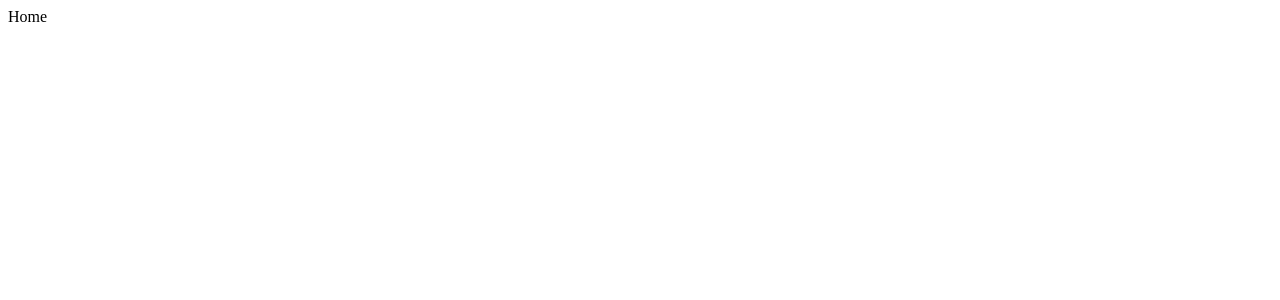
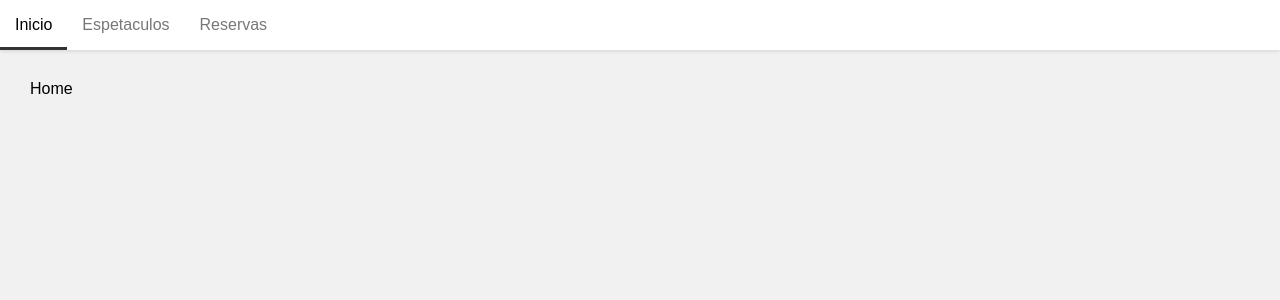
Before and after one commit to saedigital/SAE-Desafia, a Vue app: page /#/ in a window 1280 px wide. Shown: the top 300 px of the page. Built offline with nearby package versions, Linux system fonts and the light colour scheme.

Commit message:
Listagem dos espetaculos

```diff
--- a/app.js
+++ b/app.js
@@ -2,6 +2,12 @@ const express = require('express')
 const app = express()
 
 const routesEspetaculos = require('./routes/api/espetaculos')
+
+app.all('*', function(req, res, next) {
+  res.header("Access-Control-Allow-Origin", "*")
+  res.header("Access-Control-Allow-Headers", "X-Requested-With")
+  next()
+})
 
 app.use(express.urlencoded({ extended: false }))
 app.use('/espetaculos', routesEspetaculos)
--- a/routes/frontend/router.js
+++ b/routes/frontend/router.js
@@ -1,6 +1,7 @@
 import Vue from 'vue'
 import Router from 'vue-router'
 import Home from '../../src/views/Home.vue'
+import Espetaculos from '../../src/views/Espetaculos.vue'
 
 Vue.use(Router)
 
@@ -11,5 +12,10 @@ export default new Router({
       name: 'home',
       component: Home,
     },
+    {
+      path: '/espetaculos',
+      name: 'espetaculos',
+      component: Espetaculos,
+    },
   ],
 })
--- /dev/null
+++ b/services/Client/PlatformClientService.js
@@ -0,0 +1,21 @@
+import axios from 'axios'
+
+export default class PlatformClientService {
+  constructor(config) {
+    if (this.constructor === PlatformClientService) {
+      throw new Error('You can\'t instantiate an abstract class.')
+    }
+    this.client = null
+    this.createClient(config)
+  }
+
+  createClient() {
+    this.client = axios.create({
+      baseURL: `http://localhost:${process.env.PORT || 4000}`,
+      responseType: 'json',
+      headers: {
+        Accept: 'application/json',
+      },
+    })
+  }
+}
--- /dev/null
+++ b/services/EspetaculoService.js
@@ -0,0 +1,12 @@
+import PlatformClientService from './Client/PlatformClientService'
+
+export default class EspetaculoService extends PlatformClientService {
+  constructor(config) {
+    super(config)
+    this.params = null
+  }
+
+  getAll() {
+    return Promise.resolve(this.client.get('/espetaculos'))
+  }
+}
--- a/src/App.vue
+++ b/src/App.vue
@@ -1,12 +1,35 @@
 <template>
   <div id="app">
-    <div>
-
-    </div>
-    <router-view/>
+    <the-navbar />
+    <router-view class="content-area" />
   </div>
 </template>
 
+<script>
+import TheNavbar from './components/TheNavbar.vue'
+
+export default {
+  components: {
+    TheNavbar,
+  },
+}
+</script>
+
+
 <style lang="scss">
+* {
+  margin: 0;
+  padding: 0;
+  box-sizing: border-box;
+  font-family: Arial, Helvetica, sans-serif;
+}
 
+body {
+  background: #f1f1f1;
+  margin-top: 50px;
+}
+
+.content-area {
+  padding: 30px;
+}
 </style>
--- /dev/null
+++ b/src/components/ListEspetaculos.vue
@@ -0,0 +1,51 @@
+<template>
+  <table>
+    <thead>
+      <tr>
+        <th width="50" align="left">#</th>
+        <th align="left">Nome</th>
+        <th>Criado em</th>
+        <th>Atualizado em</th>
+        <th></th>
+      </tr>
+    </thead>
+    <tbody>
+      <tr v-for="(item, key) in list" :key="key">
+        <td>{{ item.id }}</td>
+        <td>{{ item.name }}</td>
+        <td>{{ item.createdAt }}</td>
+        <td>{{ item.updatedAt }}</td>
+        <td>[<router-link to="/">Ver reservas</router-link>]</td>
+        <td>[<router-link to="/">Editar espetaculo</router-link>]</td>
+        <td>[<router-link to="/">Excluir</router-link>]</td>
+      </tr>
+    </tbody>
+  </table>
+</template>
+
+<script>
+export default {
+  name: 'list-espetaculos',
+
+  props: {
+    list: { type: Array, required: true, }
+  },
+}
+</script>
+
+<style lang="scss" scoped>
+table {
+  th, td {
+    padding-right: 15px;
+
+    a {
+      color: #3d88a0;
+      text-decoration: none;
+
+      &:hover {
+        color: #274e5a;
+      }
+    }
+  }
+}
+</style>
--- /dev/null
+++ b/src/components/TheNavbar.vue
@@ -0,0 +1,51 @@
+<template>
+  <nav>
+    <ul class="menu">
+      <li class="menu__item"><router-link to="/">Inicio</router-link></li>
+      <li class="menu__item"><router-link to="/espetaculos">Espetaculos</router-link></li>
+      <li class="menu__item"><router-link to="/reservas">Reservas</router-link></li>
+    </ul>
+  </nav>
+</template>
+
+<script>
+export default {
+  name: 'the-navbar',
+}
+</script>
+
+<style lang="scss" scoped>
+nav {
+  -webkit-box-shadow: 0px 0px 5px 0px rgba(0,0,0,0.18);
+  -moz-box-shadow: 0px 0px 5px 0px rgba(0,0,0,0.18);
+  box-shadow: 0px 0px 5px 0px rgba(0,0,0,0.18);
+  background: #fff;
+  position: fixed;
+  top: 0;
+  left: 0;
+  width: 100%;
+
+  .menu {
+    display: flex;
+    list-style: none;
+    flex-wrap: wrap;
+
+    &__item a {
+      display: flex;
+      align-items: center;
+      padding: 0 15px;
+      height: 50px;
+      text-decoration: none;
+      color: #777;
+      border-top: 3px solid transparent;
+      border-bottom: 3px solid transparent;
+      transition: all .2s;
+
+      &:hover, &.router-link-exact-active {
+        color: #000;
+        border-bottom: 3px solid #333;
+      }
+    }
+  }
+}
+</style>
--- /dev/null
+++ b/src/views/Espetaculos.vue
@@ -0,0 +1,42 @@
+<template>
+  <div>
+    <list-espetaculos :list="espetaculos" />
+  </div>
+</template>
+
+<script>
+import ListEspetaculos from '../components/ListEspetaculos.vue'
+
+import EspetaculoService from '../../services/EspetaculoService'
+const Espetaculo = new EspetaculoService()
+
+export default {
+  name: 'espetaculos',
+
+  components: {
+    ListEspetaculos,
+  },
+
+  data() {
+    return {
+      espetaculos: []
+    }
+  },
+
+  mounted() {
+    this.listEspetaculos()
+  },
+
+  methods: {
+    /**
+     * List espetaculos
+     * @returns {void}
+     */
+    listEspetaculos() {
+      Espetaculo.getAll()
+        .then(list => this.espetaculos = list.data)
+        .catch(error => console.error(error))
+    }
+  }
+};
+</script>
```
Also changed, not shown: package.json (+6 -5 lines), .eslintrc.js, 1 other file (tests, documents, lock files or other folders).
